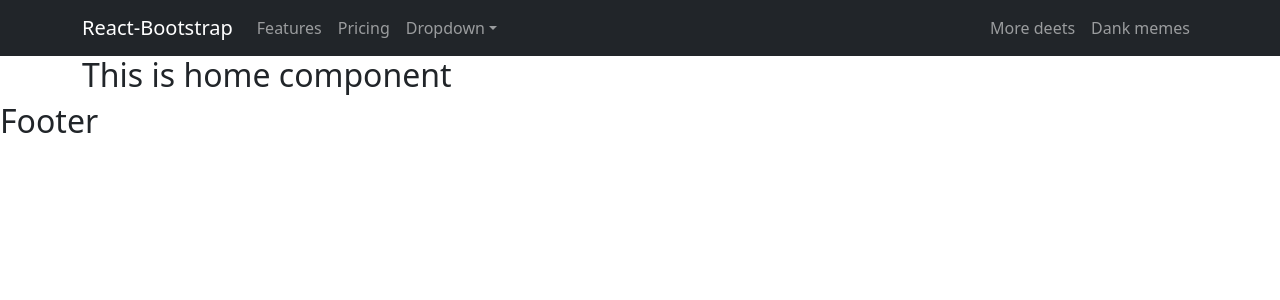
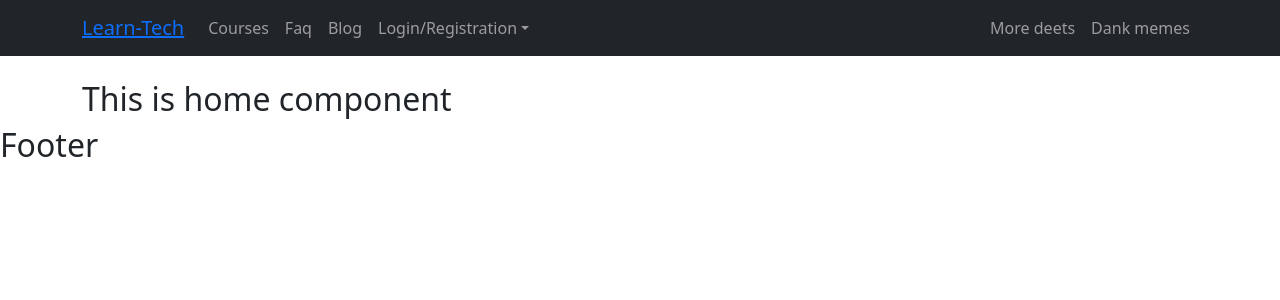
Before and after one commit to saif-sudo/learn-tech-client, a React (Create React App) app: page / in a window 1280 px wide. Shown: the top 300 px of the page. Built offline with nearby package versions, Linux system fonts and the light colour scheme.

Commit message:
all category added

```diff
--- a/src/Pages/Courses/CourseDetail.js
+++ b/src/Pages/Courses/CourseDetail.js
@@ -1,23 +1,12 @@
-import React, { useEffect, useState } from 'react';
-import { Link } from 'react-router-dom';
+import React from 'react';
+import { useLoaderData } from 'react-router-dom';
 
 const CourseDetail = () => {
-    const [categories,setCategories] = useState([]);
-    useEffect(() => {
-        fetch('http://localhost:5000/course')
-        .then(res => res.json())
-        .then(data => setCategories(data));
-    },[])
+    const course = useLoaderData();
     return (
+
         <div>
-            <h4>Course Details: {categories.length}</h4>
-            <div>
-                {
-                    categories.map(category => <p key={category.id}>
-                        <Link to={`/courses/${category.id}}`}>{category.name}</Link>
-                    </p>)
-                }
-            </div>
+            <h2>Detail page : {course.length}</h2>
         </div>
     );
 };
--- a/src/Pages/Courses/Courses.js
+++ b/src/Pages/Courses/Courses.js
@@ -2,6 +2,7 @@ import React from 'react';
 import { Col, Container, Row } from 'react-bootstrap';
 import { Outlet } from 'react-router-dom';
 import RightSideCat from '../Shared/RightSideCat/RightSideCat';
+
 
 
 
@@ -17,7 +18,7 @@ const Courses = () => {
                 <Outlet></Outlet>
             </Col>
             <Col lg="2">
-                <RightSideCat></RightSideCat>
+               <RightSideCat></RightSideCat>
             </Col>
 
          </Row>
--- a/src/Pages/Courses/CoursesCat.js
+++ b/src/Pages/Courses/CoursesCat.js
@@ -1,24 +1,13 @@
-import React, { useEffect, useState } from 'react';
-import { Link } from 'react-router-dom';
+import React from 'react';
+import { useLoaderData } from 'react-router-dom';
 
 const CoursesCat = () => {
-    const [categories,setCategories] = useState([]);
-    useEffect(() => {
-        fetch('http://localhost:5000/course')
-        .then(res => res.json())
-        .then(data => setCategories(data));
-    },[])
+    const course = useLoaderData();
     return (
         <div>
-            <h4>Course Details: {categories.length}</h4>
-            <div>
-                {
-                    categories.map(category => <p key={category.id}>
-                        <Link to={`/courses/${category.id}}`}>{category.name}</Link>
-                    </p>)
-                }
-            </div>
-        </div>
+        <h2>This Course has: {course.length} </h2>
+
+     </div>
     );
 };
 
--- a/src/Pages/Shared/Header/Header.js
+++ b/src/Pages/Shared/Header/Header.js
@@ -3,23 +3,25 @@ import Container from 'react-bootstrap/Container';
 import Nav from 'react-bootstrap/Nav';
 import Navbar from 'react-bootstrap/Navbar';
 import NavDropdown from 'react-bootstrap/NavDropdown';
+import { Link } from 'react-router-dom';
 
 const Header = () => {
     return (
-        <Navbar collapseOnSelect expand="lg" bg="dark" variant="dark">
+        <Navbar collapseOnSelect className="mb-4" expand="lg" bg="dark" variant="dark">
         <Container>
-          <Navbar.Brand href="#home">React-Bootstrap</Navbar.Brand>
+          <Navbar.Brand><Link to='/'>Learn-Tech</Link></Navbar.Brand>
           <Navbar.Toggle aria-controls="responsive-navbar-nav" />
           <Navbar.Collapse id="responsive-navbar-nav">
             <Nav className="me-auto">
-              <Nav.Link href="#features">Features</Nav.Link>
-              <Nav.Link href="#pricing">Pricing</Nav.Link>
-              <NavDropdown title="Dropdown" id="collasible-nav-dropdown">
-                <NavDropdown.Item href="#action/3.1">Action</NavDropdown.Item>
+              <Nav.Link href="#features">Courses</Nav.Link>
+              <Nav.Link href="#pricing">Faq</Nav.Link>
+              <Nav.Link href="#pricing">Blog</Nav.Link>
+              <NavDropdown title="Login/Registration" id="collasible-nav-dropdown">
+                <NavDropdown.Item href="#action/3.1">Login</NavDropdown.Item>
                 <NavDropdown.Item href="#action/3.2">
                   Another action
                 </NavDropdown.Item>
-                <NavDropdown.Item href="#action/3.3">Something</NavDropdown.Item>
+                <NavDropdown.Item href="#action/3.3">Registration</NavDropdown.Item>
                 <NavDropdown.Divider />
                 <NavDropdown.Item href="#action/3.4">
                   Separated link
--- a/src/Pages/Shared/RightSideCat/RightSideCat.js
+++ b/src/Pages/Shared/RightSideCat/RightSideCat.js
@@ -4,7 +4,7 @@ import { Link } from 'react-router-dom';
 const RightSideCat = () => {
     const [categories,setCategories] = useState([]);
     useEffect(() => {
-        fetch('http://localhost:5000/courses-cat')
+        fetch('http://localhost:5000/courses')
         .then(res => res.json())
         .then(data => setCategories(data));
     },[])
@@ -16,7 +16,7 @@ const RightSideCat = () => {
             <div>
                 {
                     categories.map(category => <p key={category.id}>
-                        <Link to={`/courses/${category.id}}`}>{category.name}</Link>
+                        <Link to={`/courses/${category.id}`}>{category.name}</Link>
                     </p>)
                 }
             </div>
--- a/src/Routes/Routes/Routes.js
+++ b/src/Routes/Routes/Routes.js
@@ -1,12 +1,15 @@
+
 import { createBrowserRouter } from "react-router-dom";
 import Main from "../../Layout/Main";
-import CourseDetail from "../../Pages/Courses/CourseDetail";
+
 import Courses from "../../Pages/Courses/Courses";
 import CoursesCat from "../../Pages/Courses/CoursesCat";
 
 import Faq from "../../Pages/Faq/Faq";
 import Home from "../../Pages/Home/Home/Home";
 import Login from "../../Pages/Login/Login";
+import CourseDetail from "../../Pages/Courses/CourseDetail";
+//import RightSideCat from "../../Pages/Shared/RightSideCat/RightSideCat";
 
 export const routes = createBrowserRouter([
     {
@@ -20,15 +23,19 @@ export const routes = createBrowserRouter([
             {
                 path: '/courses',
             element: <Courses></Courses>,
+
                 children:[
                     {
+                        path: '/courses',
+                    element: <CourseDetail></CourseDetail>,
+                    loader: () => fetch(`http://localhost:5000/courses/cat/`),
 
-                        path: '/courses',
-                    element: <CoursesCat></CoursesCat>
                         },
+
                         {
                             path: '/courses/:id',
-                        element: <CourseDetail></CourseDetail>
+                        element: <CoursesCat></CoursesCat>,
+                        loader: ({params}) => fetch(`http://localhost:5000/courses/cat/${params.id}`)
                             },
                 ]
             },
```
Also changed, not shown: src/Pages/Shared/CourseSummaryCard/CourseSummaryCard.js (added, +11 -0 lines).
